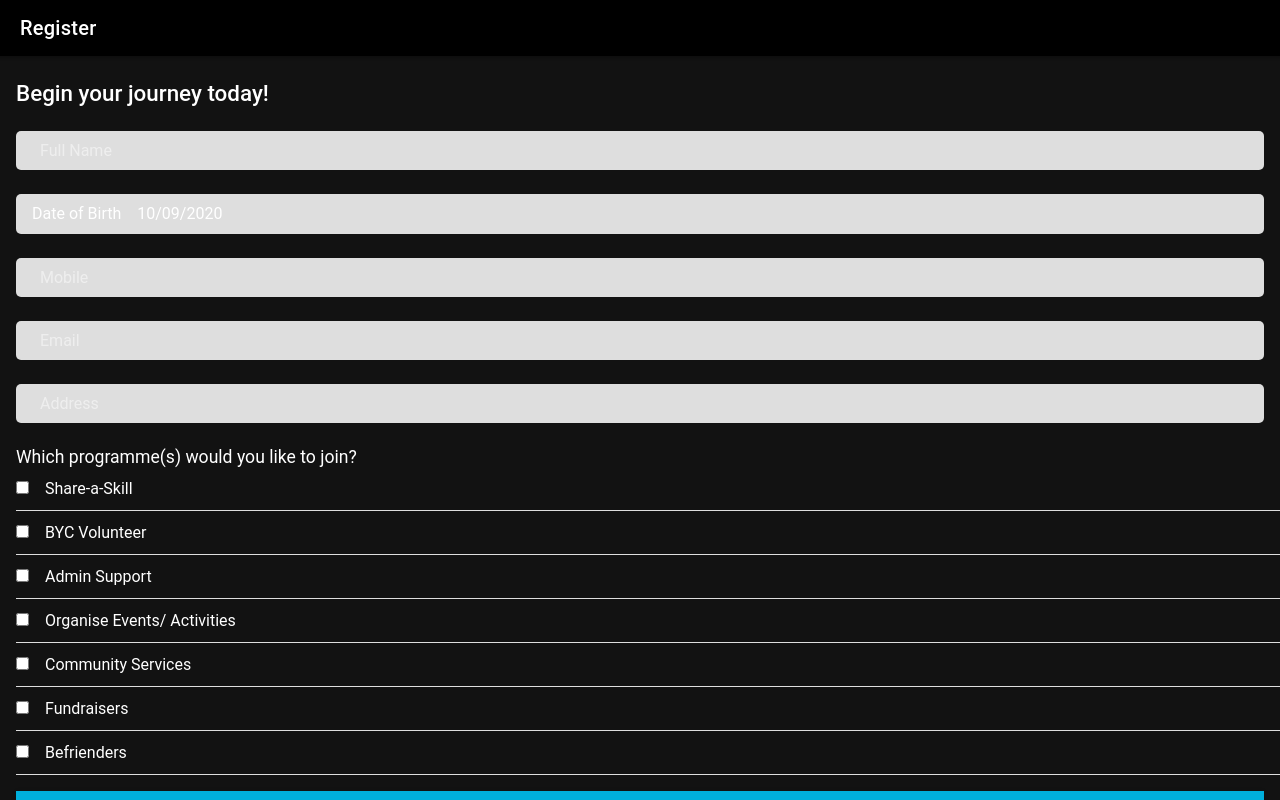
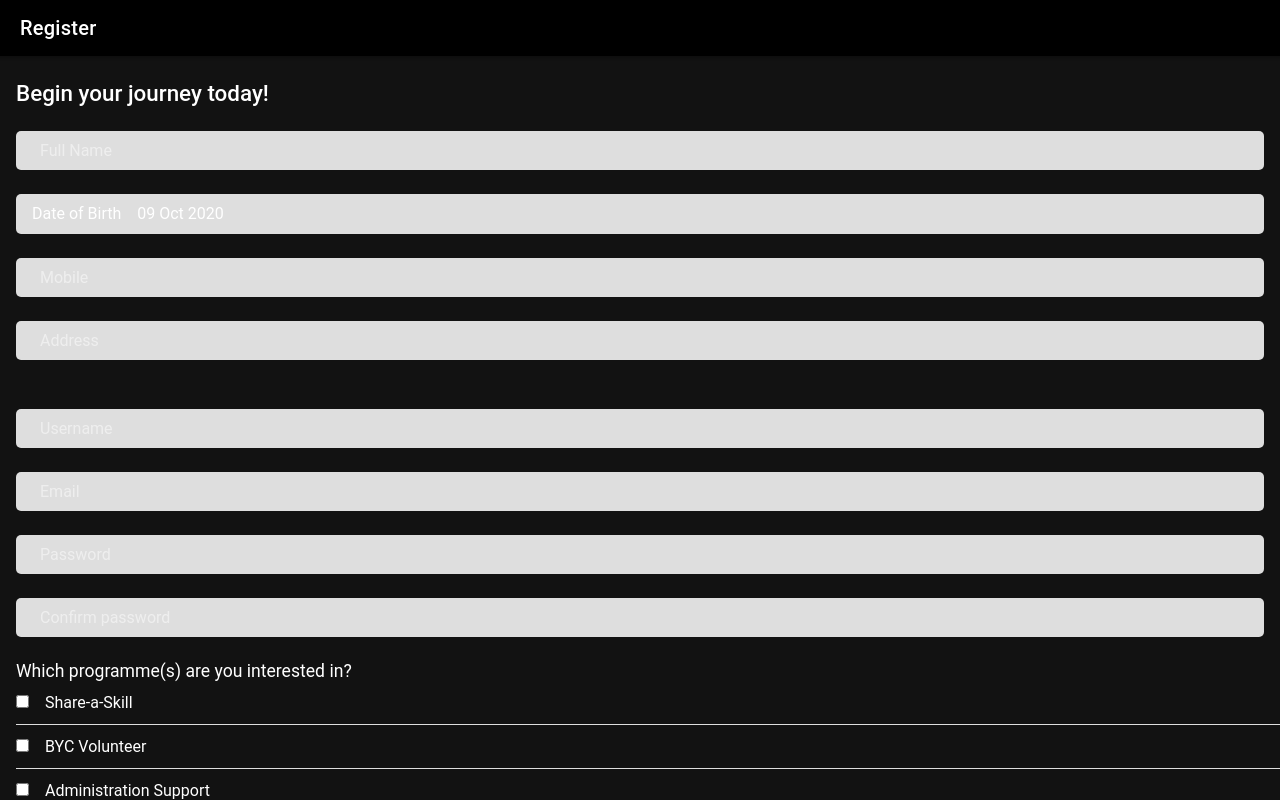
Before and after one commit to cfg2020apac/team-3, a React (Create React App) app in the folder ionic/BWSApp/: page /register in a window 1280 px wide. Built offline with nearby package versions, Linux system fonts and the light colour scheme.

Commit message:
set up profile registration

```diff
--- a/ionic/BWSApp/src/pages/ext-pages/Register.tsx
+++ b/ionic/BWSApp/src/pages/ext-pages/Register.tsx
@@ -2,6 +2,8 @@ import React, { useState } from 'react';
 import { IonButton, IonContent, IonDatetime, IonHeader, IonInput, IonLabel, IonPage, IonTitle, IonToolbar } from '@ionic/react';
 import './Register.css';
 import { useForm } from 'react-hook-form';
+import {registerNewUser} from '../../services/api'
+import moment from 'moment'
 
 const Register: React.FC = () => {
   // const programmes_list = [
@@ -20,6 +22,20 @@ const Register: React.FC = () => {
   const name = "interest"
 
   const registerUser = (data) => {
+    const {email, password, username, confirmPassword, name, contact_number, dob, address, interest} = data
+    const payload = {
+      'username': username,
+      'email': email,
+      'password': password,
+      'volunteer_profile': {
+        'address': address,
+        'contact_number': contact_number,
+        'name': name,
+        'birthdate': moment(dob).format('YYYY-MM-DD'),
+        'interests': interest
+      }
+    }
+    registerNewUser(payload)
     console.log('creating a new user account with: ', data);
   }
 
@@ -39,7 +55,7 @@ const Register: React.FC = () => {
 
           <div className="input-wrapper">
             <IonLabel className="textMargin">Date of Birth</IonLabel>
-            <IonDatetime displayFormat="MM/DD/YYYY" min="1994-03-14" name="dob" value={selectedDate} onIonChange={e => setSelectedDate(e.detail.value!)} ref={register}></IonDatetime>
+            <IonDatetime displayFormat="DD MMM YYYY" min="1994-03-14" name="dob" value={selectedDate} onIonChange={e => setSelectedDate(e.detail.value!)} ref={register}></IonDatetime>
           </div>
 
           <div className="input-wrapper">
@@ -47,14 +63,26 @@ const Register: React.FC = () => {
           </div>
 
           <div className="input-wrapper">
-            <IonInput placeholder="Email" type="email" name="email" ref={register}/>
+            <IonInput placeholder="Address" name="address" ref={register}/>
+          </div>
+
+          <hr/>
+
+          <div className="input-wrapper">
+            <IonInput placeholder="Username" name="username" ref={register}/>
           </div>
 
           <div className="input-wrapper">
-            <IonInput placeholder="Address" name="address" ref={register}/>
+            <IonInput placeholder="Email" type="email" name="email" ref={register}/>
+          </div>
+          <div className="input-wrapper">
+            <IonInput placeholder="Password" type="password" name="password" ref={register}/>
+          </div>
+          <div className="input-wrapper">
+            <IonInput placeholder="Confirm password" type="password" name="confirmPassword" ref={register}/>
           </div>
 
-          <p className="text">Which programme(s) would you like to join?</p>
+          <p className="text">Which programme(s) are you interested in?</p>
 
           <div className="checkbox-wrapper">
             <label>
@@ -81,9 +109,9 @@ const Register: React.FC = () => {
             <input
               type="checkbox"
               name={name}
-              value="Admin Support"
+              value="Administration Support"
               ref={register({})}
-            />Admin Support</label>
+            />Administration Support</label>
           </div>
 
           <div className="checkbox-wrapper">
@@ -91,9 +119,9 @@ const Register: React.FC = () => {
             <input
               type="checkbox"
               name={name}
-              value="Organise Events/ Activities"
+              value="Organise Events/Activities"
               ref={register({})}
-            />Organise Events/ Activities</label>
+            />Organise Events/Activities</label>
           </div>
 
           <div className="checkbox-wrapper">
@@ -133,5 +161,4 @@ const Register: React.FC = () => {
     </IonPage>
   );
 };
-
 export default Register;
--- a/ionic/BWSApp/src/services/api.tsx
+++ b/ionic/BWSApp/src/services/api.tsx
@@ -54,6 +54,21 @@ export function getContactQueries() {
   return axios.get(API_URL + '/contact-queries').then(res => res.data)
 }
 
+async function getInterests() {
+  return axios.get(API_URL + '/interests').then(res => res.data)
+}
+
+export async function registerNewUser(user) {
+  return registerNewProfile(user.volunteer_profile)
+}
+
+export async function registerNewProfile(profile) {
+  const interestsArr = await getInterests()
+  const parsedInterests = interestsArr.filter(interest => profile.interests.includes(interest.name))
+  profile.interests = parsedInterests
+  return axios.post(API_URL + '/volunteer-profiles/', profile).then(res => res.data)
+}
+
 export const login = (identifier: string, password: string) => {
   //prevent function from being ran on the server
   if (typeof window === "undefined") {
```
Also changed, not shown: 1 other file (tests, documents, lock files or other folders).
